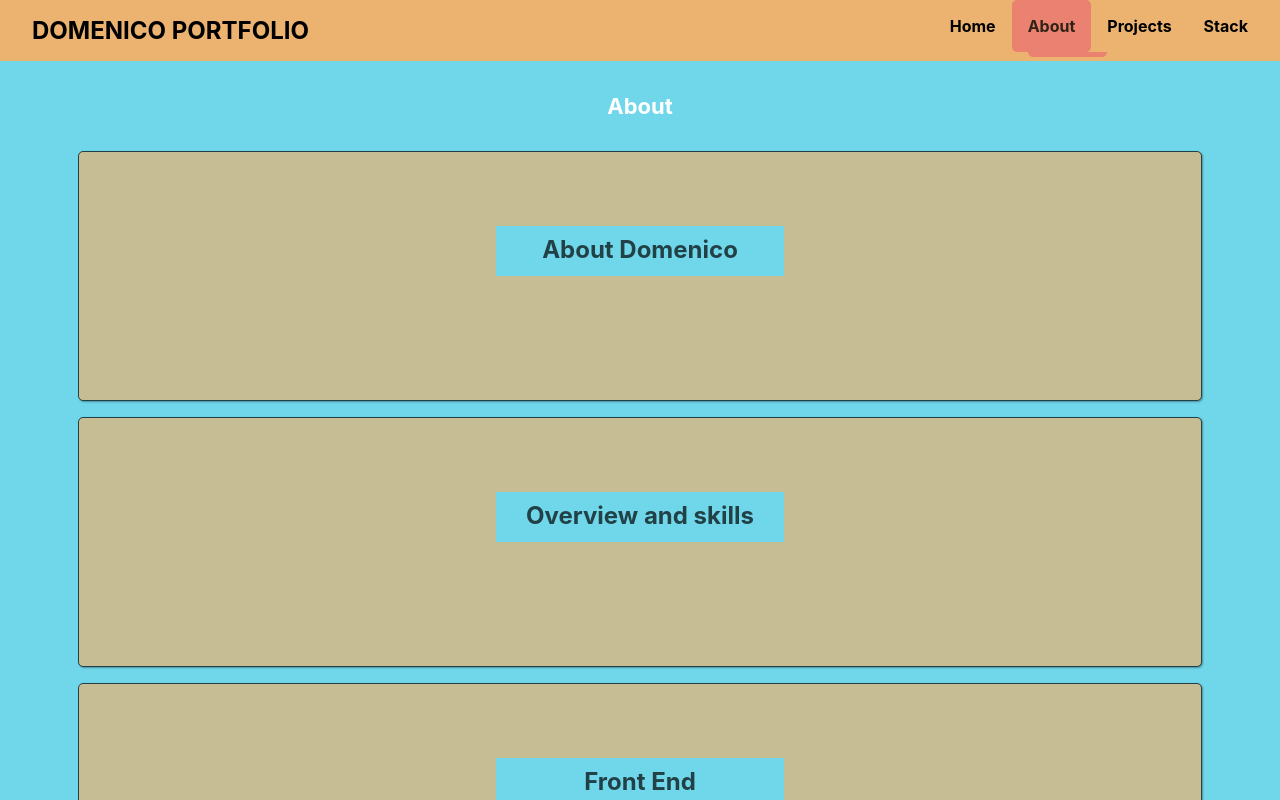
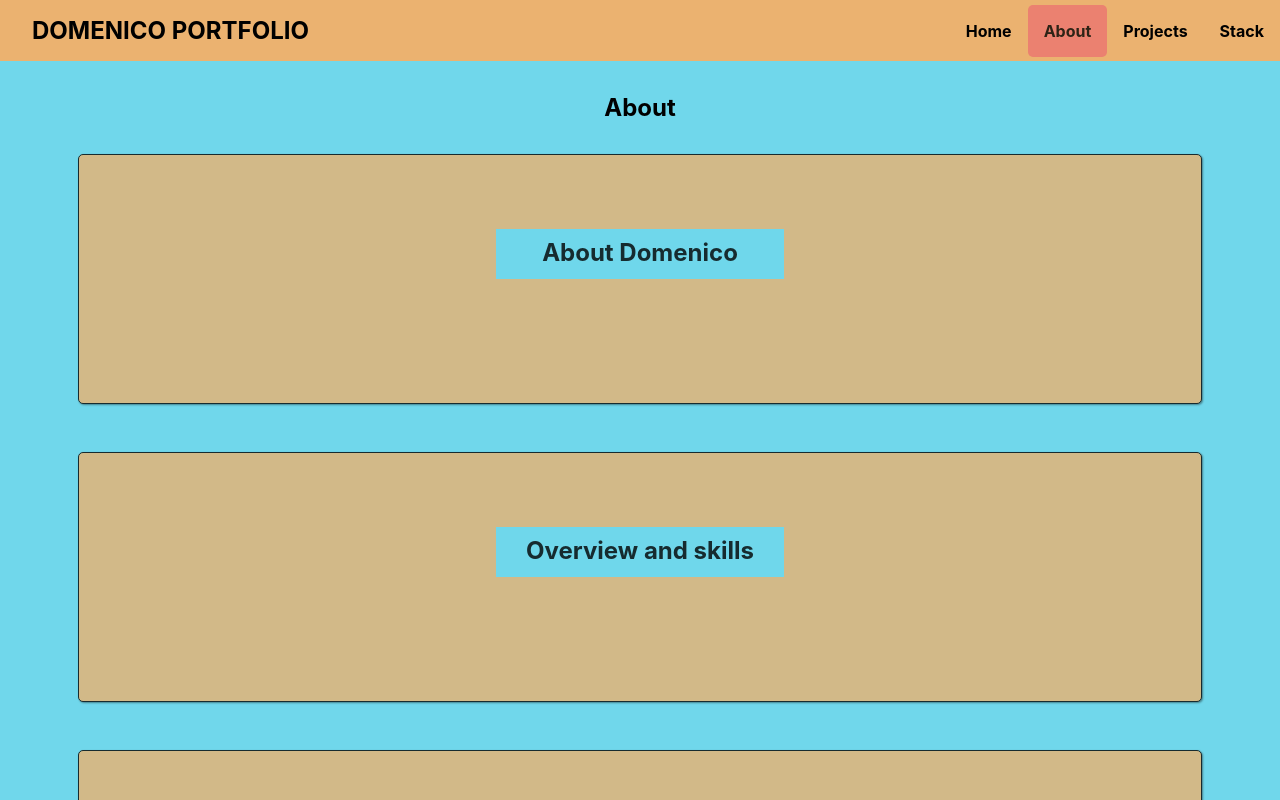
Before and after one commit to Mimmofalena/domenico-portfolio, a React (Create React App) app: page /domenico-portfolio/about in a window 1280 px wide. Shown: the top 800 px of the page. Built offline with nearby package versions, Linux system fonts and the light colour scheme.

Commit message:
about page layout improved. On click functionality fixed by creating aboutDetail with its own useState

```diff
--- a/src/App.js
+++ b/src/App.js
@@ -8,6 +8,7 @@ import AboutDetail from "./components/About/AboutDetail";
 import ProjectsDetail from "./components/Projects/ProjectsDetail";
 import StackDetail from "./components/Stack/StackDetail";
 import { useEffect } from "react";
+import AboutList from "./components/About/AboutList";
 
 function App() {
   return (
@@ -16,7 +17,7 @@ function App() {
       <div className={classes.main}>
         <Routes>
           <Route path="/domenico-portfolio/" element={<PageContent />} />
-          <Route path="/domenico-portfolio/about" element={<AboutDetail />} />
+          <Route path="/domenico-portfolio/about" element={<AboutList />} />
           <Route
             path="/domenico-portfolio/projects"
             element={<ProjectsDetail />}
--- a/src/components/About/About.js
+++ b/src/components/About/About.js
@@ -13,7 +13,7 @@ const About = () => {
   return (
     <div>
       <Card>
-        <h3 className={classes.title}>About me</h3>
+        <h3 className={classes.title}>About</h3>
         <img
           className={classes.image}
           src={domImgCover}
--- a/src/components/About/About.module.css
+++ b/src/components/About/About.module.css
@@ -10,13 +10,13 @@
   min-height: 250px;
   margin-bottom: 1rem;
   transition: all 0.3s;
-  opacity: 0.7;
+  opacity: 0.8;
   cursor: pointer;
 }
 
-.hide {
+/* .hide {
   display: none;
-}
+} */
 
 .section:hover {
   opacity: 1;
@@ -70,8 +70,8 @@
 }
 
 .detailTitle {
-  font-size: 22px;
-  color: rgb(255, 255, 255);
+  /* font-size: 22px; */
+  /* color: rgb(255, 255, 255); */
   text-align: center;
   margin: 1rem 0;
 }
--- a/src/components/About/AboutDetail.js
+++ b/src/components/About/AboutDetail.js
@@ -5,7 +5,7 @@ import { useEffect, useState, useRef } from "react";
 import { useLocation } from "react-router-dom";
 import { aboutData } from "./aboutData";
 
-const AboutDetail = () => {
+const AboutDetail = (props) => {
   const ref = useRef();
 
   const [showSection, setShowSection] = useState(false);
@@ -14,10 +14,6 @@ const AboutDetail = () => {
 
   const showSectionHandler = (e) => {
     setShowSection(!showSection);
-
-    setSelectedItem(e.target.id);
-    console.log(showSection);
-    console.log("clicked item", selectedItem);
   };
 
   const location = useLocation();
@@ -26,8 +22,33 @@ const AboutDetail = () => {
   }, [location]);
   return (
     <>
-      <h3 className={classes.detailTitle}>About</h3>
       <Card>
+        <>
+          <section
+            ref={ref}
+            id={props.id}
+            onClick={showSectionHandler}
+            className={
+              showSection
+                ? [classes.section]
+                : [classes.section, classes.section_hide].join(" , ")
+            }
+          >
+            {showSection ? (
+              <>
+                <h3 className={classes.title}>{props.title}</h3>
+                <p className={classes.text}>{props.text}</p>
+              </>
+            ) : (
+              <>
+                <h2 className={classes.title_hide}>{props.title}</h2>
+                <h2 className={classes.subtitle}>Reveal</h2>
+              </>
+            )}
+          </section>
+        </>
+      </Card>
+      {/* <Card>
         {aboutData.map((item, index) => (
           <>
             <section
@@ -54,7 +75,7 @@ const AboutDetail = () => {
             </section>
           </>
         ))}
-      </Card>
+      </Card> */}
     </>
   );
 };
--- /dev/null
+++ b/src/components/About/AboutList.js
@@ -0,0 +1,16 @@
+import React from "react";
+import { aboutData } from "./aboutData";
+import AboutDetail from "./AboutDetail";
+import classes from "./About.module.css";
+const AboutList = () => {
+  return (
+    <div>
+      <h2 className={classes.detailTitle}>About</h2>
+      {aboutData.map((item) => {
+        return <AboutDetail title={item.title} text={item.text} />;
+      })}
+    </div>
+  );
+};
+
+export default AboutList;
--- a/src/components/Header/Header.js
+++ b/src/components/Header/Header.js
@@ -14,11 +14,13 @@ const Header = () => {
     <div className={classes.header}>
       <h2 className={classes.logo}>DOMENICO PORTFOLIO</h2>
       <div className={classes.menu}>
-        {!isOpen ? (
+        {isOpen ? (
           <h2 className={classes.more} onClick={menuHandler}>
             <CgDetailsMore />
           </h2>
         ) : (
+          <>
+            <div className={classes.mask} />
             <div className={classes.openMenu}>
               <h2 className={classes.close} onClick={menuHandler}>
                 X
@@ -59,6 +61,7 @@ const Header = () => {
                 Stack
               </NavLink>
             </div>
+          </>
         )}
       </div>
       <HeaderList className={classes.largeScreen} />
--- a/src/components/Header/Header.module.css
+++ b/src/components/Header/Header.module.css
@@ -3,15 +3,24 @@
 .header {
   background-color: var(--secondary);
 
-  /* background-image: linear-gradient(45deg, var(--primary), #8cc5c1); */
-  /* color: white; */
   display: flex;
   justify-content: space-between;
   align-items: center;
 
-  /* min-height: 50px; */
   min-height: 50px;
   margin-bottom: 1rem;
+}
+
+.mask {
+  z-index: 1;
+  background-color: rgb(0, 0, 0);
+  position: absolute;
+  top: 0;
+  left: 0;
+  width: 100%;
+  height: 100%;
+  opacity: 0.5;
+  overflow: hidden;
 }
 
 .largeScreen {
@@ -35,12 +44,13 @@
   z-index: 100;
 }
 .logo {
-  /* display: none; */
   padding: 1rem;
   padding-left: 2rem;
 }
 
 .inactive {
+  width: fit-content;
+  margin-left: auto;
   border-radius: 5px;
   padding: 1rem;
   font-weight: 700;
@@ -48,6 +58,7 @@
   transition: 0.5s ease;
 }
 .inactive:hover {
+  width: fit-content;
   background-color: var(--tertiary);
   padding: 1rem;
   opacity: 0.8;
@@ -55,6 +66,8 @@
   overflow: hidden;
 }
 .active {
+  margin-left: auto;
+  width: fit-content;
   background-color: var(--tertiary);
   padding: 1rem;
   border-radius: 5px;
@@ -69,26 +82,15 @@
   .logo {
     display: block;
   }
-  /* .openMenu {
-    display: none;
-  } */
 }
 /* large tablet & small laptop styles */
 
 @media screen and (min-width: 768px) {
-  .more {
-    display: none;
-  }
-  .openMenu {
-    display: block;
-    width: auto;
-    height: auto;
-  }
-  .close {
-    display: none;
-  }
   .largeScreen {
     display: block;
+  }
+  .menu {
+    display: none;
   }
 }
 /* desktop styles */
--- a/src/components/Projects/Projects.js
+++ b/src/components/Projects/Projects.js
@@ -21,7 +21,7 @@ const Projects = () => {
   return (
     <div>
       <Card>
-        <h3 className={classes.title}>My Projects</h3>
+        <h2 className={classes.title}>My Projects</h2>
         <ul className={classes.listContainer}>
           <li className={classes.listItem}>
             <h4 className={classes.linkTitle}>Doctor page</h4>
--- a/src/components/Projects/Projects.module.css
+++ b/src/components/Projects/Projects.module.css
@@ -8,8 +8,6 @@
   opacity: 0.5;
 }
 .detailTitle {
-  font-size: 22px;
-  color: rgb(255, 255, 255);
   text-align: center;
   margin: 1rem 0;
 }
--- a/src/components/Projects/ProjectsDetail.js
+++ b/src/components/Projects/ProjectsDetail.js
@@ -13,11 +13,11 @@ import todoAppImage from "../../assets/Todo-app-redux.png";
 const ProjectsDetail = () => {
   return (
     <>
-      <h3 className={classes.detailTitle}>My Projects</h3>
+      <h2 className={classes.detailTitle}>My Projects</h2>
       <Card>
         <ul className={classes.listContainer}>
           <li className={classes.listItem}>
-            <h4 className={classes.linkTitle}>Doctor page</h4>
+            <h3 className={classes.linkTitle}>Doctor page</h3>
             <a href="https://mimmofalena.github.io/dottoressa-marina/">
               <img
                 className={classes.itemImg}
@@ -35,7 +35,7 @@ const ProjectsDetail = () => {
             </p>
           </li>
           <li className={classes.listItem}>
-            <h4 className={classes.linkTitle}>Todo app with redux</h4>
+            <h3 className={classes.linkTitle}>Todo app with redux</h3>
             <a href="https://mimmofalena.github.io/Todo-REDUX/">
               <img
                 className={classes.itemImg}
@@ -49,7 +49,7 @@ const ProjectsDetail = () => {
             </p>
           </li>
           <li className={classes.listItem}>
-            <h4 className={classes.linkTitle}>Weather App</h4>
+            <h3 className={classes.linkTitle}>Weather App</h3>
             <a href="https://checktheclouds.netlify.app/">
               <img
                 className={classes.itemImg}
@@ -66,7 +66,7 @@ const ProjectsDetail = () => {
             </p>
           </li>
           <li className={classes.listItem}>
-            <h4 className={classes.linkTitle}>Pig game</h4>
+            <h3 className={classes.linkTitle}>Pig game</h3>
             <a href="https://mimmofalena.github.io/pig-game/">
               <img
                 className={classes.itemImg}
```
Lines whose indentation alone changed are shown as unchanged.
